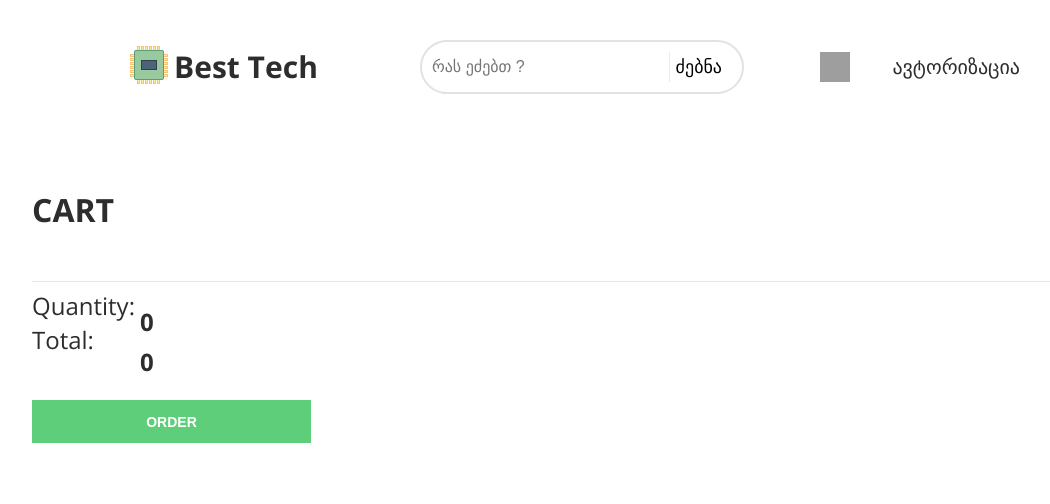
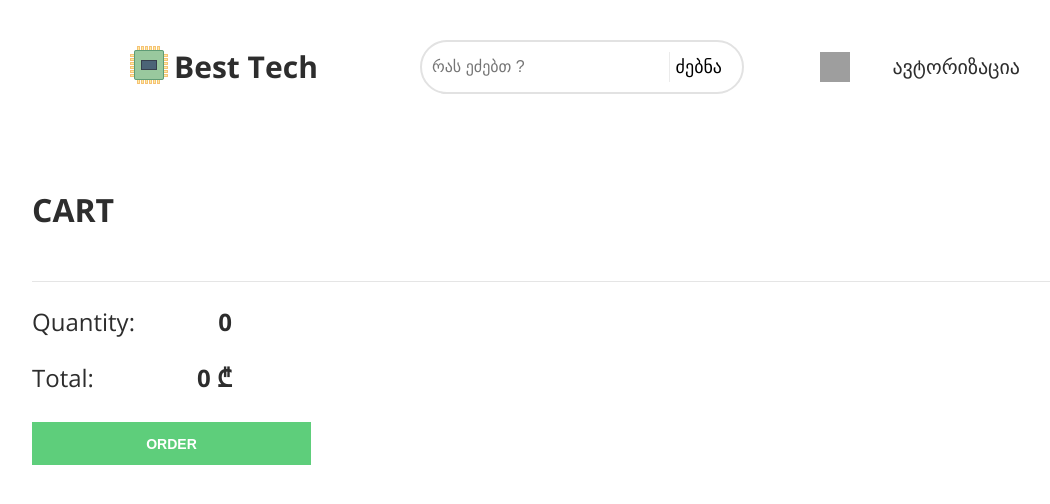
Before and after one commit to pakobarbakadze/best-tech, a React (Create React App) app in the folder frontend/: page /cart in a window 1280 px wide. Shown: the top 504 px of the page, without its empty margins (68-1118 px from the left). Built offline with nearby package versions, Linux system fonts and the light colour scheme; grey boxes are pictures that could not be loaded.

Commit message:
Front-end tweaks.

```diff
--- a/frontend/src/components/Cart/Cart.jsx
+++ b/frontend/src/components/Cart/Cart.jsx
@@ -1,6 +1,6 @@
 import React, { useState, useEffect } from "react";
 import { useSelector } from "react-redux";
-import { useNavigate } from 'react-router-dom'
+import { useNavigate } from "react-router-dom";
 
 import SectionDivider from "../../helpers/SectionDivider/SectionDivider";
 import CartItem from "../CartItem/CartItem";
@@ -9,16 +9,16 @@
 
 const Cart = () => {
   const cart = useSelector((state) => state.persistedStore.cartReducer);
-  const [itemsPrice, setItemsPrice] = useState(cart?.itemsPrice || 0)
+  const [itemsPrice, setItemsPrice] = useState(cart?.itemsPrice || 0);
 
-  const navigate = useNavigate()
+  const navigate = useNavigate();
 
   useEffect(() => {
-    setItemsPrice(cart?.itemsPrice)
-  }, [cart])
+    setItemsPrice(cart?.itemsPrice);
+  }, [cart]);
 
   const orderClickHandler = () => {
-    navigate('/order/2/shipping')
+    navigate("/order/2/shipping");
   };
 
   return (
@@ -36,14 +36,16 @@
         <SectionDivider />
       </div>
       <div className={classes.order}>
-        <div className={classes.left}>
-          <h1>Quantity: </h1>
-          <h1>Total: </h1>
-        </div>
-        <div className={classes.right}>
-          <h3>{cart?.items.length}</h3>
-          <h3>{itemsPrice}</h3>
-        </div>
+        <ul>
+          <li>
+            <h1>Quantity: </h1>
+            <h3>{cart?.items.length}</h3>
+          </li>
+          <li>
+            <h1>Total: </h1>
+            <h3>{`${itemsPrice} ₾`}</h3>
+          </li>
+        </ul>
       </div>
       <button className={classes["order_button"]} onClick={orderClickHandler}>
         ORDER
--- a/frontend/src/components/Cart/Cart.module.css
+++ b/frontend/src/components/Cart/Cart.module.css
@@ -9,9 +9,29 @@
 }
 
 .order {
+  width: 200px;
   display: flex;
   margin-bottom: 16px;
   justify-content: flex-start;
+}
+
+.order h1 {
+  font-size: 24px;
+  margin: auto 0px;
+}
+
+.order h3 {
+  font-size: 24px;
+  font-weight: 700;
+}
+
+.order ul {
+  width: 100%;
+}
+
+.order li {
+  display: flex;
+  justify-content: space-between;
 }
 
 .order_button {
@@ -29,17 +49,6 @@
   cursor: pointer;
 }
 
-.left h1 {
-  font-size: 24px;
-  margin-bottom: 10px;
-}
-
-.right h3 {
-  font-size: 24px;
-  font-weight: 700;
-  margin-bottom: 10px;
-}
-
 .right {
   margin-left: 5px;
 }
--- a/frontend/src/ui/CategoriesDropdown/CategoriesDropdown.module.css
+++ b/frontend/src/ui/CategoriesDropdown/CategoriesDropdown.module.css
@@ -1,4 +1,5 @@
 .drop {
+  width: 140px;
   margin-bottom: 20px;
   margin-left: 300px;
   font-size: 20px;
```
